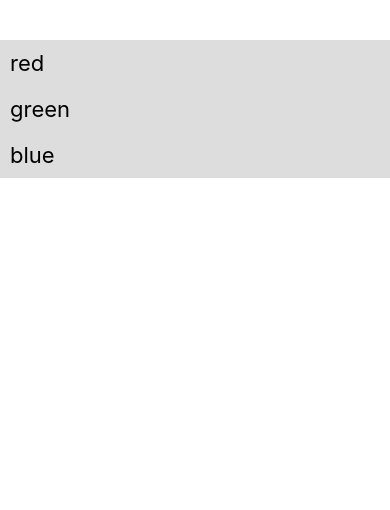
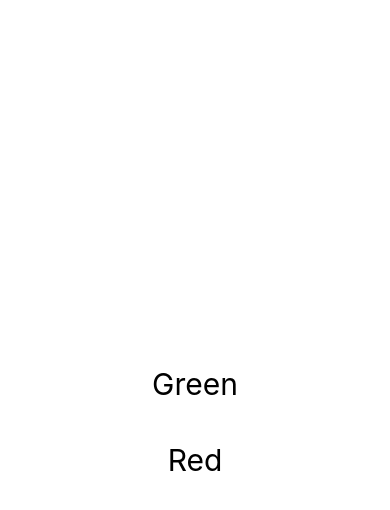
Before and after one commit to AustinT33/native_training, a React Native app: screen / in a window 390 px wide. Shown: the top 510 px of the page. Built offline with nearby package versions, Linux system fonts and the light colour scheme.

Commit message:
views lessons

```diff
--- a/App.js
+++ b/App.js
@@ -1,61 +1,24 @@
-import React from 'react';
-import { StatusBar } from 'expo-status-bar';
-import {
-  Text,
-  View,
-  ActivityIndicator,
-  ProgressViewIOS,
-  ProgressBarAndroid,
-  StyleSheet,
-  Button,
-  Alert,
-  Dimensions,
-  Platform,
-} from 'react-native';
+import React, { useState } from 'react';
+import { StyleSheet, View, Text } from 'react-native';
 
-// const { height, width } = Dimensions.get('window');
-
-// export default function App() {
-//   const onButtonPress = () => {
-//     Alert.alert(`${new Date().toLocaleTimeString()} button press`);
-//   }
-//   return (
-//     <View style={{ padding: 50 }}>
-//       {Platform.OS === 'ios' && <ProgressViewIOS progress={0.5}/>}
-//       {Platform.OS === 'android' && (
-//         <ProgressBarAndroid
-//           progress={0.5}
-//           styleAttr='Horizontal'
-//           indeterminate={false}
-//           color='blue'
-//         />
-//       )}
-//       <ActivityIndicator size='large' color='#61DBFB'/>
-//       <Button title='click me' onPress={onButtonPress} />
-//       <Text>OS: {Platform.OS}</Text>
-//       <Text>Width: {width}</Text>
-//       <Text>Height: {height}</Text>
-//     </View>
-//   );
-// }
 export default function App() {
   return (
-    <View style={styles.page}>
-      <Text style={styles.text}>red</Text>
-      <Text style={styles.text}>green</Text>
-      <Text style={styles.text}>blue</Text>
-      <StatusBar style="auto" />
+    <View style={styles.container}>
+      <Text style={styles.button}>Green</Text>
+      <Text style={styles.button}>Red</Text>
     </View>
   );
 }
 
 const styles = StyleSheet.create({
-  page: {
-    marginTop: 40,
-    backgroundColor: '#DDD'
+  container: {
+    flex: 1,
+    justifyContent: 'center',
+    alignItems: 'center'
   },
-  text: {
-    fontSize: 22,
-    margin: 10
-  }
+  button: {
+    fontSize: 30,
+    margin: 10,
+    padding: 10
+  },
 })
```
Also changed, not shown: assets/banana-pepper.jpg (added), old.txt (added).
